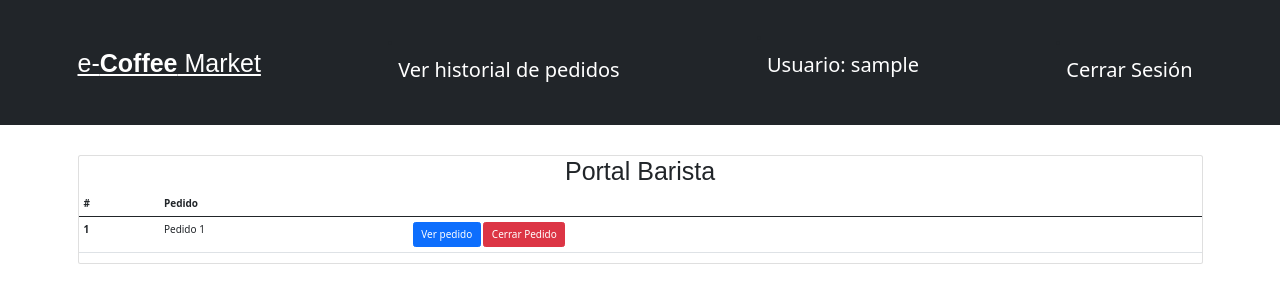
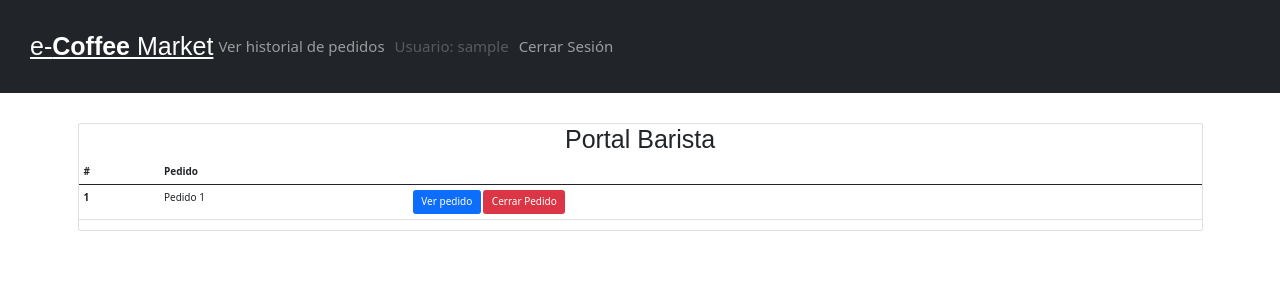
Before and after one commit to JMSC11/PFMetodologiasAgiles, a Django app: template cuenta/templates/homebarista.html in a window 1280 px wide. Shown: the top 303 px of the page. Run offline with Django 4.2, Linux system fonts and the light colour scheme; the template is opened without the code that fills it, so the values that code supplies are empty; the visitor is signed in with stand-in values (Sample User, id 1).

Commit message:
estilos navegacion

```diff
--- a/cuenta/templates/homebarista.html
+++ b/cuenta/templates/homebarista.html
@@ -8,16 +8,24 @@
   <link rel="stylesheet" href="{% static 'css/normalize.css' %}">
   <link rel="stylesheet" href="{% static 'css/styles.css' %}">
   <link href="https://cdn.jsdelivr.net/npm/bootstrap@5.0.2/dist/css/bootstrap.min.css" rel="stylesheet" integrity="sha384-EVSTQN3/azprG1Anm3QDgpJLIm9Nao0Yz1ztcQTwFspd3yD65VohhpuuCOmLASjC" crossorigin="anonymous">
+
   <title>Home Barista</title>
 </head>
 
 <body>
+<!--
+  <nav class="navbar navbar-expand-lg navbar-dark bg-dark p-5">
 
-  <nav class="navbar navbar-expand-lg navbar-dark bg-dark p-5">
-    <div class="container-lg">
       <a class="logo" href=" {% url 'home' %}">
         <h1 class="logo__nombre no-margin centrar-texto">e-<span class="logo__bold">Coffee</span> Market</h1>
       </a>
+
+      <button class="navbar-toggler" type="button" data-toggle="collapse"
+              data-target="#navbarSupportedContent" aria-controls="navbarSupportedContent"
+              aria-expanded="false" aria-label="Toggle navigation">
+        <span class="navbar-toggler-icon"></span>
+      </button>
+
       <li class = "nav-item">
         <a class="text-white fs-2 nav-link" href="#">Ver historial de pedidos</a>
       </li>
@@ -30,8 +38,37 @@
         <a class="text-white fs-2 nav-link" href="{% url 'exit' %}">Cerrar Sesión</a>
       {% endif %}
       </li>
+-->
+<nav class="navbar navbar-expand-lg navbar-dark bg-dark p-5">
+  <a class="logo" href="{% url 'home' %}">
+    <h1 class="logo__nombre no-margin centrar-texto">e-<span class="logo__bold">Coffee</span> Market</h1>
+  </a>
+  <button class="navbar-toggler" type="button" data-bs-toggle="collapse" data-bs-target="#navbarSupportedContent"
+    aria-controls="navbarSupportedContent" aria-expanded="false" aria-label="Toggle navigation">
+    <span class="navbar-toggler-icon"></span>
+  </button>
 
+  <div class="collapse navbar-collapse" id="navbarSupportedContent">
+    <ul class="navbar-nav mr-auto">
+      <li class="nav-item active">
+        <a class="nav-link fs-4" href="#">Ver historial de pedidos</a>
+      </li>
+      <!-- Otros elementos del menú -->
 
+      <!--
+      <li class="nav-item">
+        <a class="nav-link fs-4" href="#">Ver pedidos activos</a>
+      </li>
+      -->
+      <li class="nav-item">
+        <a class="nav-link disabled fs-4" href="#">Usuario:   {{request.user.username}}</a>
+      </li>
+      <li class="nav-item">
+        <a class="nav-link fs-4" href="#">Cerrar Sesión</a>
+      </li>
+    </ul>
+  </div>
+</nav>
 
 
 
@@ -63,7 +100,7 @@
         </ul>
       -->
 
-    </div>
+
   </nav>
 
     <div class = "container-lg mt-5">
@@ -92,5 +129,6 @@
           </table>
       </div>
     </div>
+    <script src="https://cdn.jsdelivr.net/npm/bootstrap@5.0.2/dist/js/bootstrap.bundle.min.js" integrity="sha384-MrcW6ZMFYlzcLA8Nl+NtUVF0sA7MsXsP1UyJoMp4YLEuNSfAP+JcXn/tWtIaxVXM" crossorigin="anonymous"></script>
 </body>
 </html>
--- a/cuenta/templates/index.html
+++ b/cuenta/templates/index.html
@@ -27,7 +27,7 @@
 </head>
 <body>
 
-    <header class="header contenedor mt-5">
+    <header class="header container-fluid">
 
         <div class="contenedor">
             <div class="barra">
--- a/requirements.txt
+++ b/requirements.txt
@@ -1,5 +1,4 @@
 asgiref==3.6.0
-backports.zoneinfo==0.2.1
 crispy-bootstrap5==0.7
 Django==4.1.7
 django-crispy-forms==2.0
```
